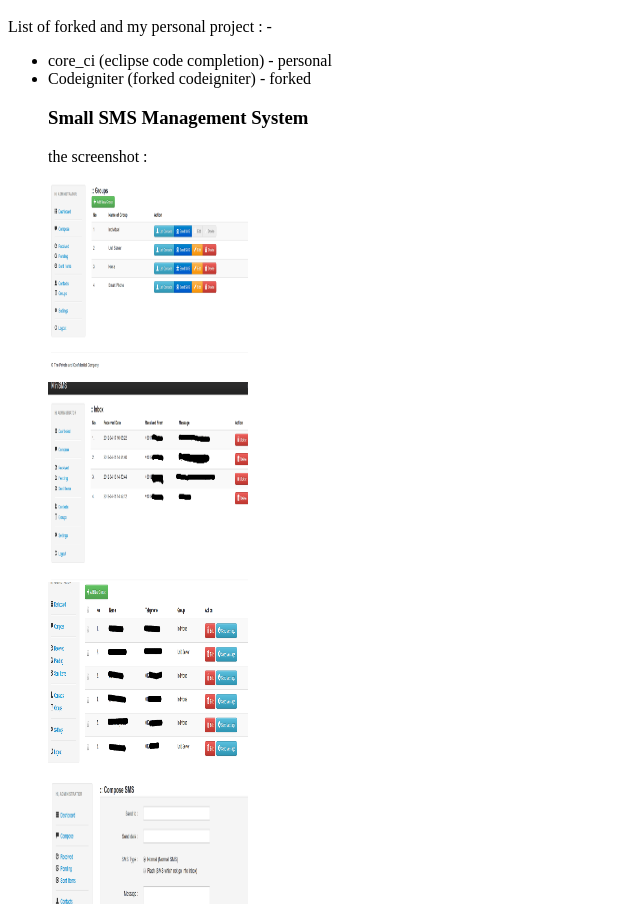
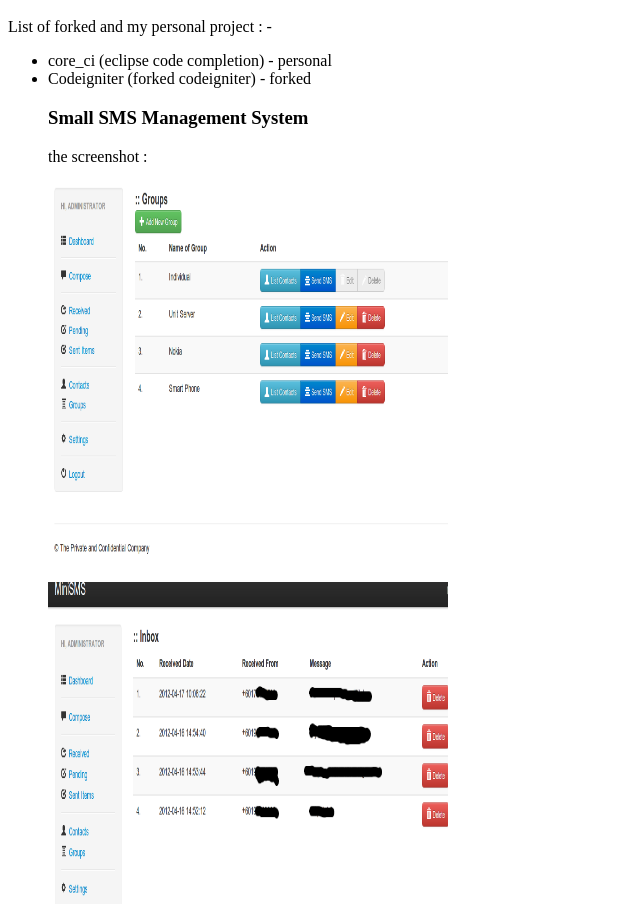
Before and after one commit to myapit/myapit.github.com-OLD, a plain HTML site: page index.html in a window 1280 px wide. Shown: the part 48-952 px from the top of the page, without its empty margins (0-640 px from the left). Drawn offline with Linux system fonts and the light colour scheme.

Commit message:
edit minisms screen shot

```diff
--- a/index.html
+++ b/index.html
@@ -16,10 +16,10 @@ List of forked and my personal project : -<br>
 
 the screenshot :
 <p>
-<img src="skrin/minisms-1.png" height=200 width=200><br>
-<img src="skrin/minisms-2.png" height=200 width=200><br>
-<img src="skrin/minisms-3.png" height=200 width=200><br>
-<img src="skrin/minisms-4.png" height=200 width=200><br>
+<img src="skrin/minisms-1.png" height=400 width=400><br>
+<img src="skrin/minisms-2.png" height=400 width=400><br>
+<img src="skrin/minisms-3.png" height=400 width=400><br>
+<img src="skrin/minisms-4.png" height=400 width=400><br>
 </p>
 </div>
 
```
